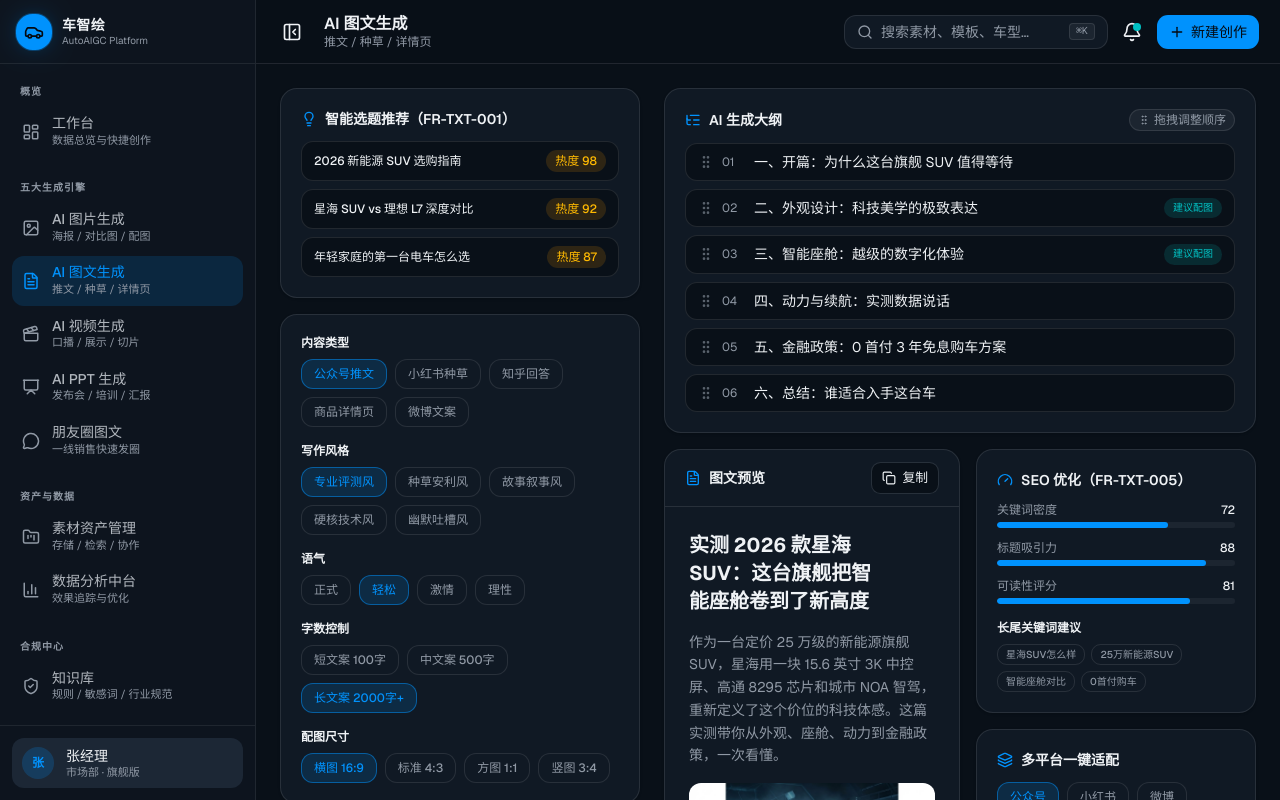
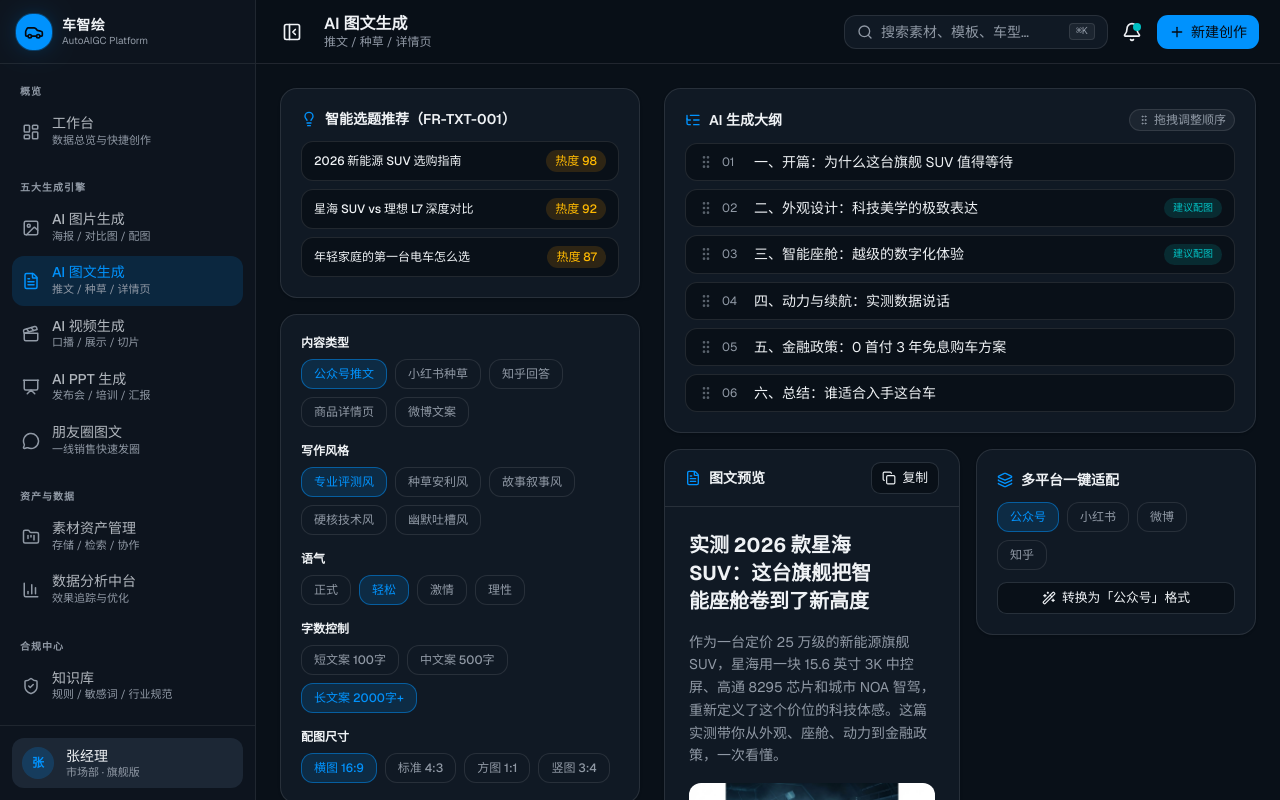
Before and after one commit to yangyang0723-ai/autoaigc, a Next.js app: page /text in a window 1280 px wide. Shown: the top 800 px of the page. Built offline with nearby package versions, Linux system fonts and the light colour scheme.

Commit message:
feat: remove SEO optimization component and adjust layout padding
Improved layout padding to accommodate content removal

Co-authored-by: yangyang0723-ai <307832922+yangyang0723-ai@users.noreply.github.com>

```diff
--- a/app/text/page.tsx
+++ b/app/text/page.tsx
@@ -57,20 +57,6 @@ const genSteps = [
   { icon: ImageIcon, label: '智能配图匹配', desc: '从素材库匹配场景图' },
   { icon: Gauge, label: 'SEO 优化排版', desc: '关键词密度与可读性调优' },
 ]
-
-function SeoBar({ label, value }: { label: string; value: number }) {
-  return (
-    <div>
-      <div className="mb-1 flex items-center justify-between text-xs">
-        <span className="text-muted-foreground">{label}</span>
-        <span className="font-medium">{value}</span>
-      </div>
-      <div className="h-1.5 overflow-hidden rounded-full bg-muted">
-        <div className="h-full rounded-full bg-primary" style={{ width: `${value}%` }} />
-      </div>
-    </div>
-  )
-}
 
 export default function TextPage() {
   const [type, setType] = useState(contentTypes[0])
@@ -319,7 +305,7 @@ export default function TextPage() {
                 )}
               </Button>
             </div>
-            <div className="max-h-[520px] space-y-4 overflow-y-auto p-6">
+            <div className="max-h-[520px] space-y-4 overflow-y-auto p-6 pb-[29px]">
               <h2 className="text-xl font-bold text-balance">
                 实测 2026 款星海 SUV：这台旗舰把智能座舱卷到了新高度
               </h2>
@@ -347,28 +333,6 @@ export default function TextPage() {
           </Card>
 
           <div className="flex flex-col gap-4">
-            <Card className="p-5">
-              <div className="mb-3 flex items-center gap-2 text-sm font-semibold">
-                <Gauge className="size-4 text-primary" />
-                SEO 优化（FR-TXT-005）
-              </div>
-              <div className="space-y-3">
-                <SeoBar label="关键词密度" value={72} />
-                <SeoBar label="标题吸引力" value={88} />
-                <SeoBar label="可读性评分" value={81} />
-              </div>
-              <div className="mt-4">
-                <p className="mb-2 text-xs font-semibold">长尾关键词建议</p>
-                <div className="flex flex-wrap gap-1.5">
-                  {['星海SUV怎么样', '25万新能源SUV', '智能座舱对比', '0首付购车'].map((keyword) => (
-                    <span key={keyword} className="rounded-md border border-border px-2 py-0.5 text-[10px] font-medium text-muted-foreground">
-                      {keyword}
-                    </span>
-                  ))}
-                </div>
-              </div>
-            </Card>
-
             <Card className="p-5">
               <div className="mb-3 flex items-center gap-2 text-sm font-semibold">
                 <Layers className="size-4 text-primary" />
```
